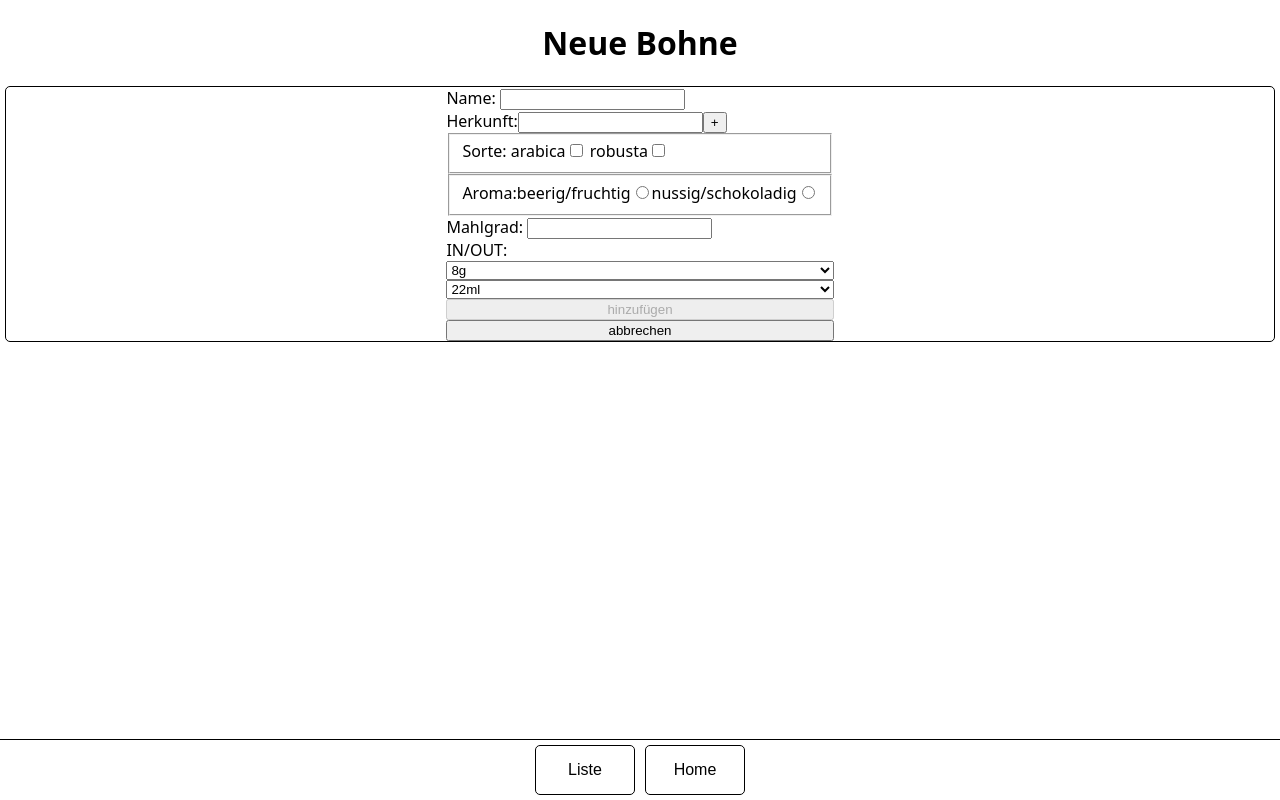
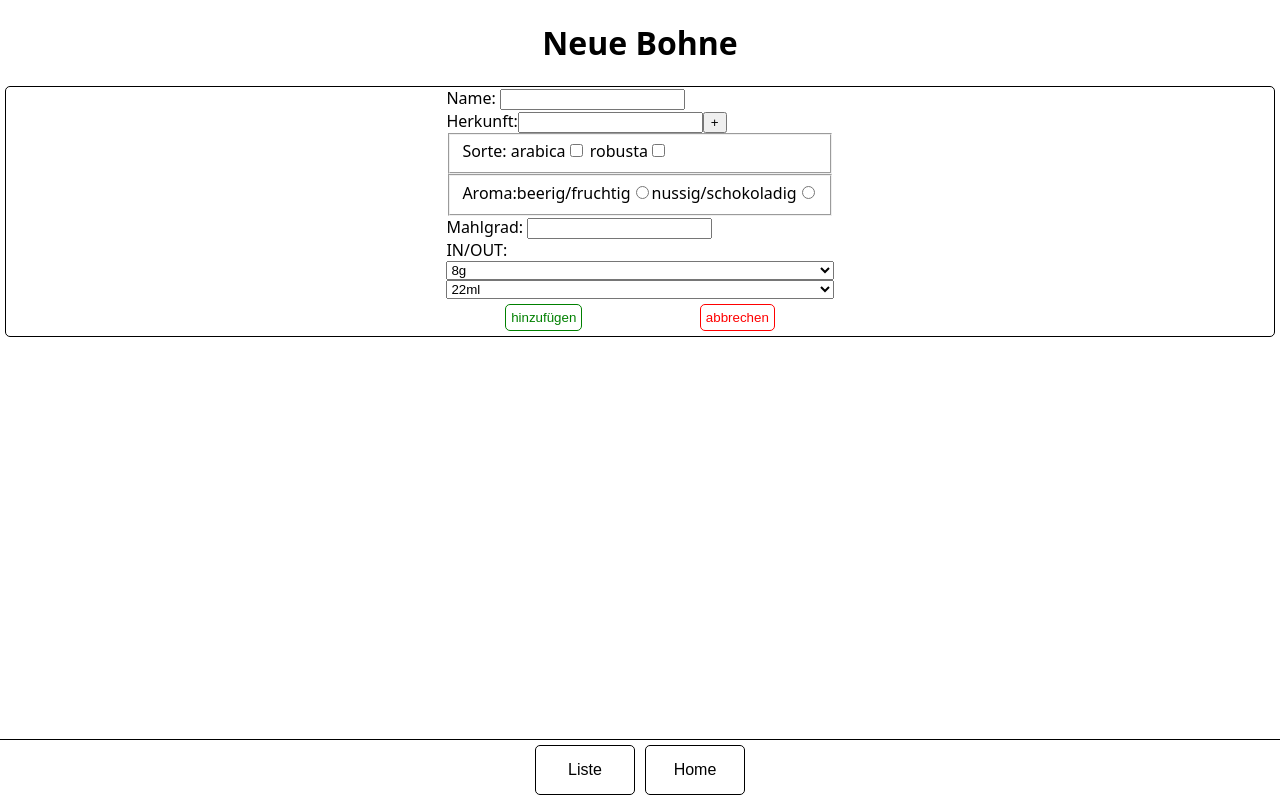
Before and after one commit to TmWgnr/KaffeeNerd, a Next.js app: page /createpage in a window 1280 px wide. Built offline with nearby package versions, Linux system fonts and the light colour scheme.

Commit message:
add little styling to buttons

```diff
--- a/components/CoffeeInputForm/index.js
+++ b/components/CoffeeInputForm/index.js
@@ -206,13 +206,14 @@ export default function CoffeeInputForm() {
             <option value="45">45ml</option>
             <option value="50">50ml</option>
           </select>
-
-          <button type="submit" disabled={!isFormValid()}>
-            hinzufügen
-          </button>
-          <button type="reset" disabled={isFormValid()} onClick={handleClick}>
-            abbrechen
-          </button>
+          <ButtonContainer>
+            <StyledButton1 type="submit" disabled={!isFormValid()}>
+              hinzufügen
+            </StyledButton1>
+            <StyledButton2 type="reset" onClick={handleClick}>
+              abbrechen
+            </StyledButton2>
+          </ButtonContainer>
         </StyledInputForm>
       </StyledContainer>
 
@@ -242,13 +243,44 @@ const StyledInputForm = styled.form`
 const StyledContainer = styled.div`
   display: flex;
   align-items: center;
-  display: flex;
+
   justify-content: space-around;
   margin: 5px;
   border: 1px solid;
   border-radius: 5px;
 `;
 
+const ButtonContainer = styled.div`
+  display: flex;
+  align-items: center;
+  justify-content: space-around;
+`;
+
+const StyledButton1 = styled.button`
+  border: 1px solid;
+  border-radius: 5px;
+  border-color: green;
+  align-items: center;
+  flex-direction: row;
+  margin: 5px 5px 5px 5px;
+  padding: 5px 5px 5px 5px;
+  color: green;
+  background-color: transparent;
+`;
+
+const StyledButton2 = styled.button`
+  border: 1px solid;
+  border-radius: 5px;
+  border-color: red;
+  display: flex;
+  align-items: center;
+  flex-direction: row;
+  margin: 5px 5px 5px 5px;
+  padding: 5px 5px 5px 5px;
+  color: red;
+  background-color: transparent;
+`;
+
 const StyledForm = styled.form`
   display: flex;
   flex-direction: column;
```
